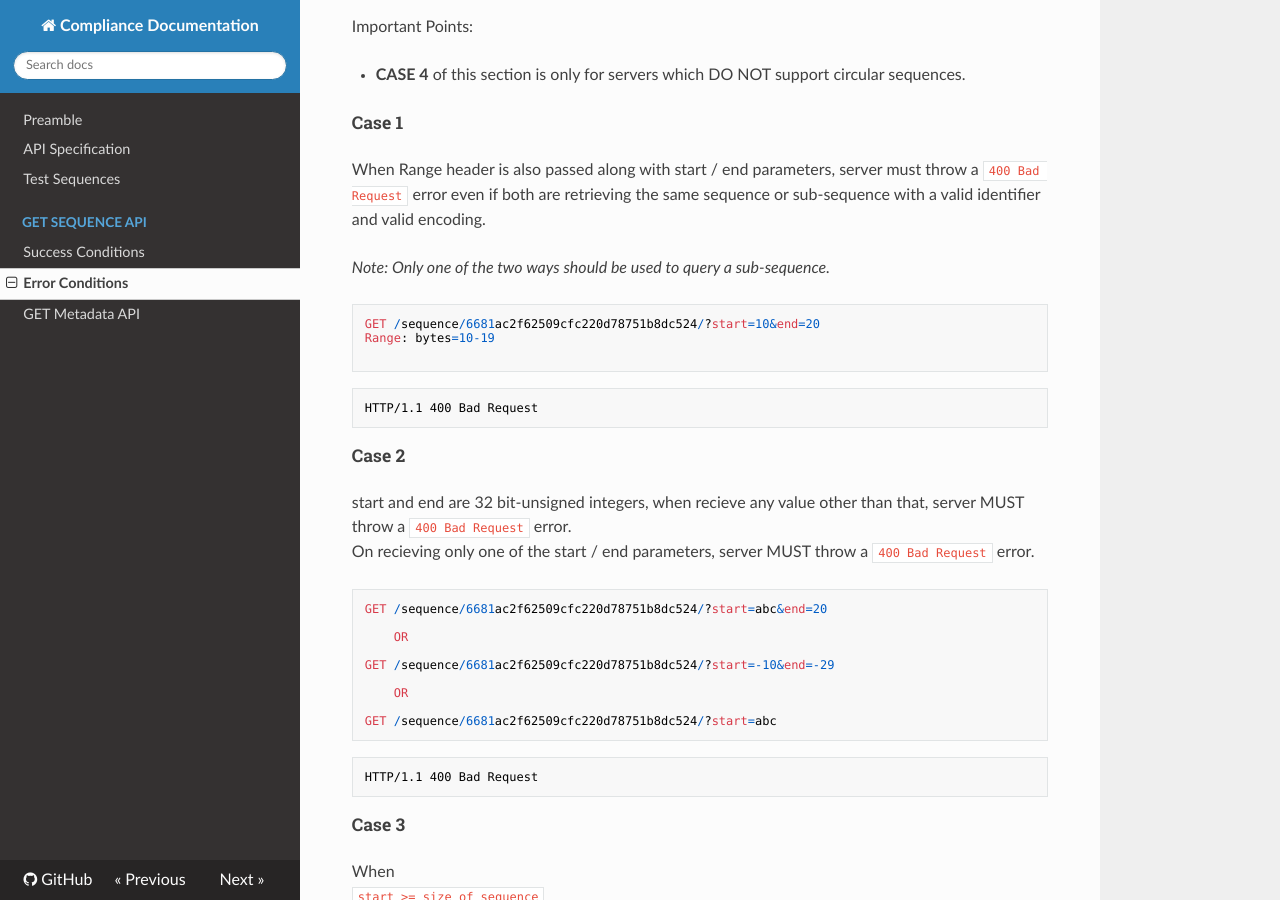
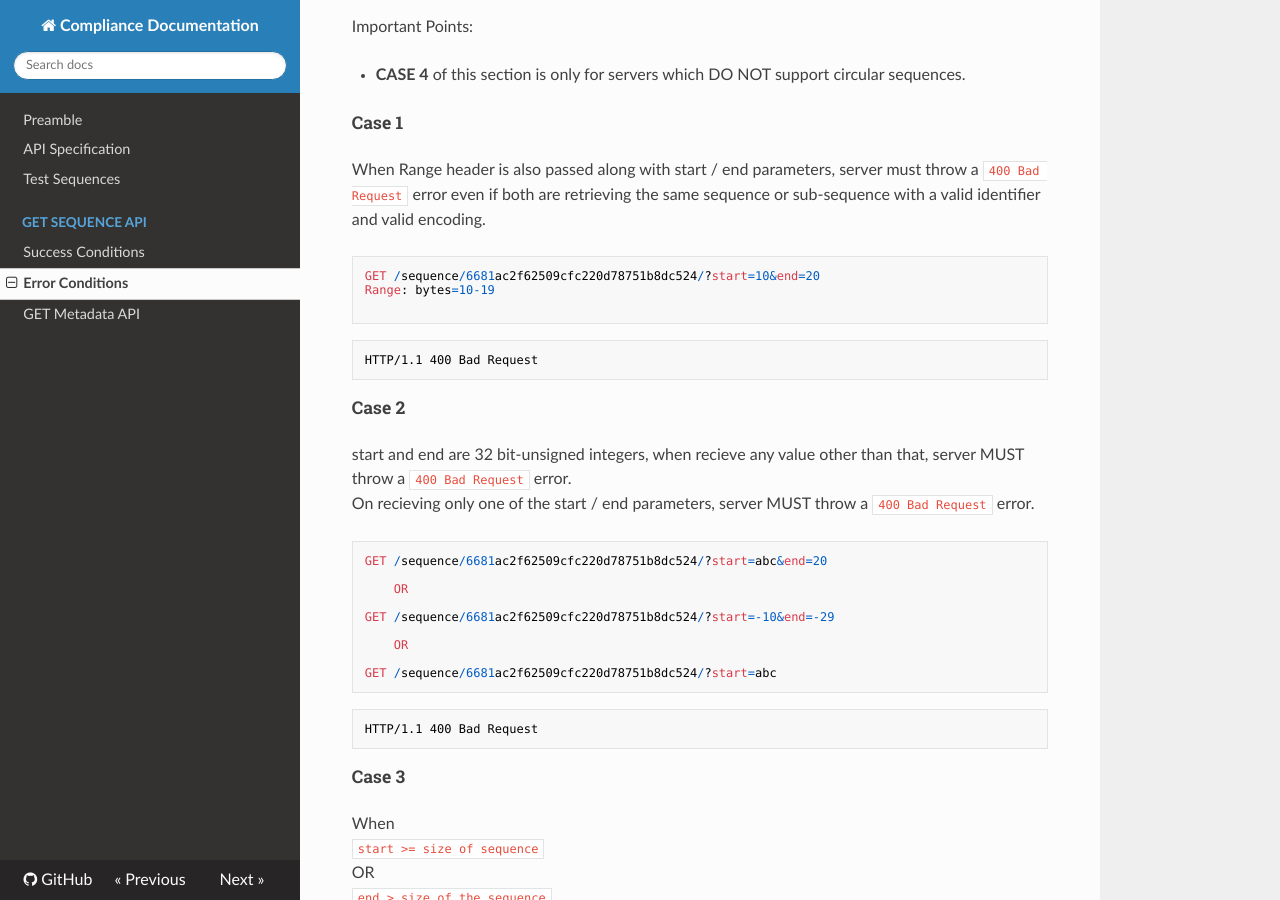
Before and after one commit to ga4gh/refget-compliance-suite, an MkDocs documentation site: the page built from docs/GET_sequence_API/errors.md, in a window 1280 px wide and 900 px high, scrolled down 1092 px. Built offline with MkDocs 1.6.1, drawn with Linux system fonts in a browser that asks for light colours; nearby versions of some CDN libraries; old or Windows-style settings are respelled for this version of MkDocs.

Commit message:
Update errors.md

````diff
--- a/docs/GET_sequence_API/errors.md
+++ b/docs/GET_sequence_API/errors.md
@@ -46,8 +46,6 @@ Important Points:
 
 <h5> Case 1 </h5>
 When Range header is also passed along with start / end parameters, server must throw a `400 Bad Request` error even if both are retrieving the same sequence or sub-sequence with a valid identifier and valid encoding.
-
-_Note: Only one of the two ways should be used to query a sub-sequence._
 
 ```
 GET /sequence/6681ac2f62509cfc220d78751b8dc524/?start=10&end=20
````
